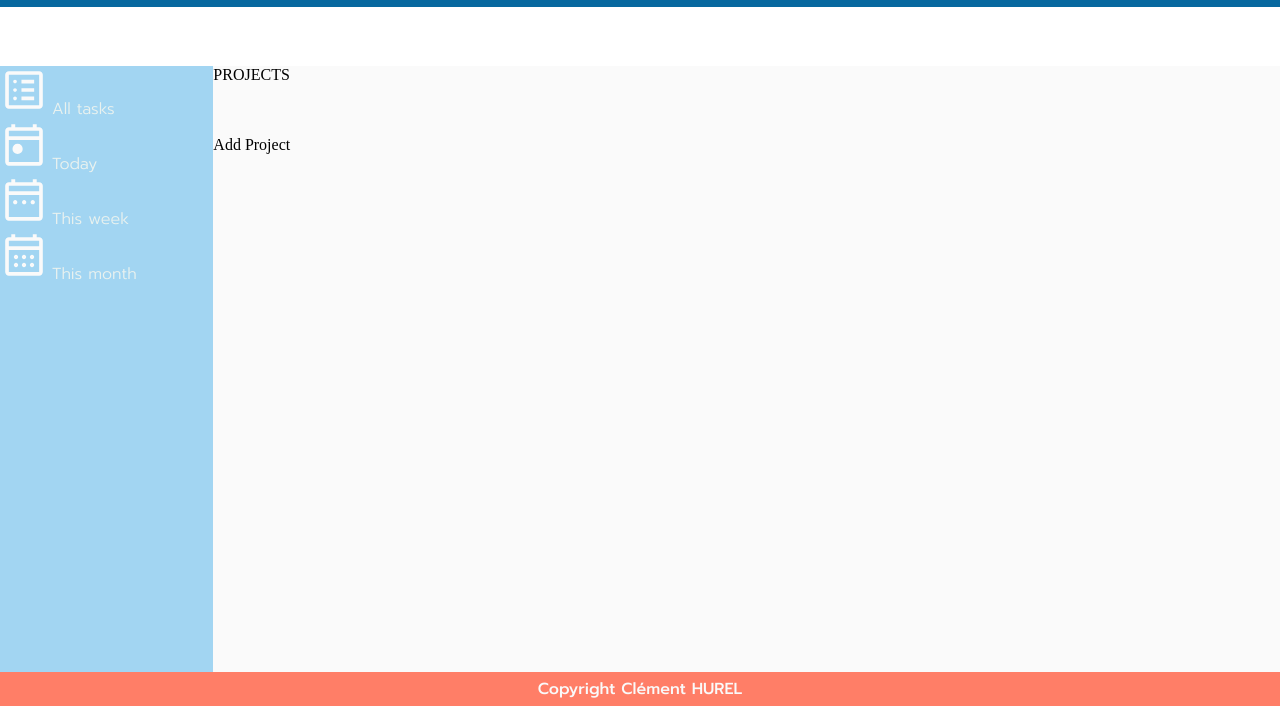
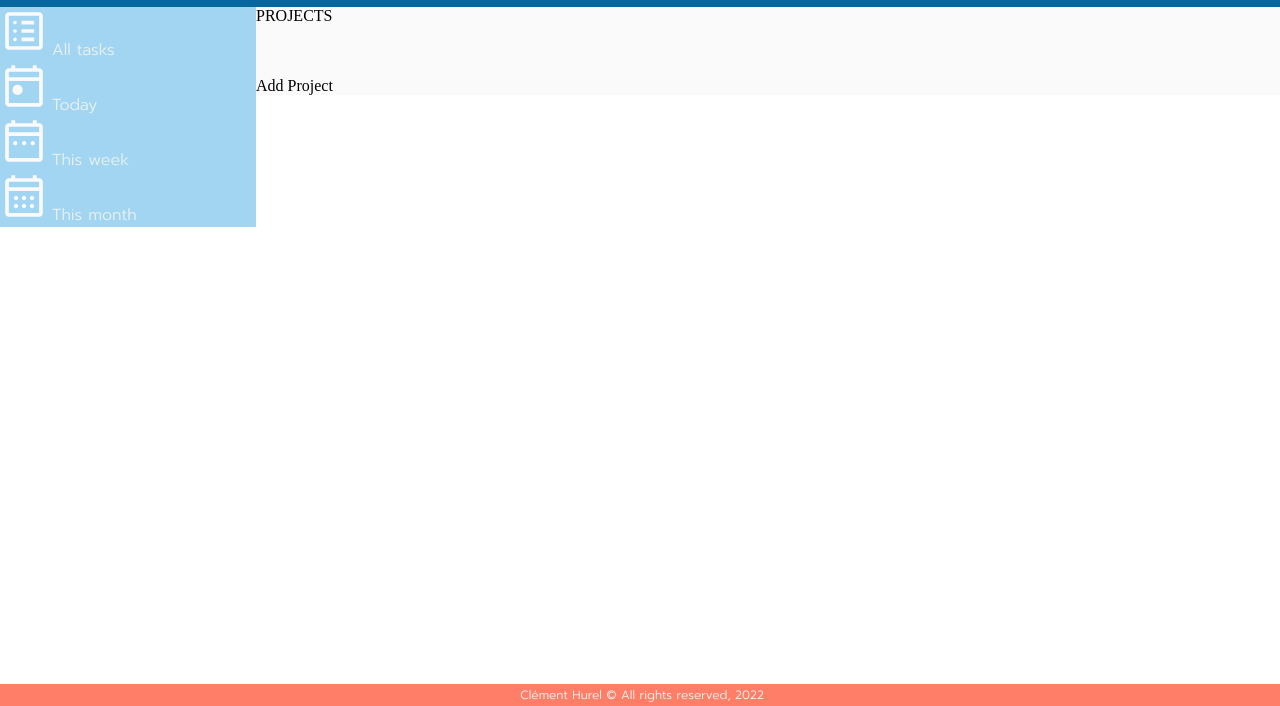
Before and after one commit to hrlclem/to-do-list, a website: page dist/index.html in a window 1280 px wide. Shown: the part 94-800 px from the top of the page. Drawn offline with Linux system fonts and the light colour scheme.

Commit message:
merveilleux update

```diff
--- a/src/style.css
+++ b/src/style.css
@@ -1,24 +1,24 @@
 @import url('https://fonts.googleapis.com/css2?family=Prompt:wght@300;500&display=swap');
 
 * {
-  box-sizing: border-box;
   padding: 0;
   margin: 0;
 }
 
-html {
-  position: relative;
-  min-height: 100%;
+html, body {
+  height: 100%;
 }
 
-/* height: calc( 100% - 100px ); */
+
+
 /* HEADER */
 
 .header{
-    background-color: #07689F;
     display: flex;
     align-items: center;
     justify-content: space-between;
+    box-shadow: 10px 5px 5px red;
+    background-color: #07689F;
 }
 .headerTitle{
     display: inline-block;
@@ -27,7 +27,6 @@ html {
     font-size: 40px;
     padding: 20px;
     margin-right: 60px;
-
 }
 .headerIcon{
     display: flex;
@@ -41,20 +40,15 @@ html {
 
 
 /* -- TODOLIST -- */
-.todolistContent{
-    display:grid;
-    grid-template-columns: 1fr 5fr;
-    position: absolute;
-    bottom: 0;
-    height: 80%;
-    width: 100%;
+.toDoListContent{
+    height:100%;
 }
 
 /* LEFTBAR */
 .leftBar{
     background-color: #A2D5F2;
-    grid-column-start: 1;
-    grid-column-end: 2;
+    float:left;
+    width:20%;
 }
 .sidebarTitle{
     display: inline-block;
@@ -68,8 +62,6 @@ html {
 /* PROJECT */
 .projectDisplay{
     background-color: #FAFAFA;
-    grid-column-start: 2;
-
 }
 
 .svg{
@@ -87,10 +79,11 @@ html {
     display: flex;
     align-items: center;
     justify-content: center;
-    gap: 10px;
     width: 100%;
-    padding: 5px;
+    padding: 2px;
     font-family: 'Prompt', sans-serif;
+    font-size: 12px;
+    font-weight: 300;
     color:#FAFAFA;
     background-color: #FF7E67;
 }
```
Also changed, not shown: dist/index.html.
